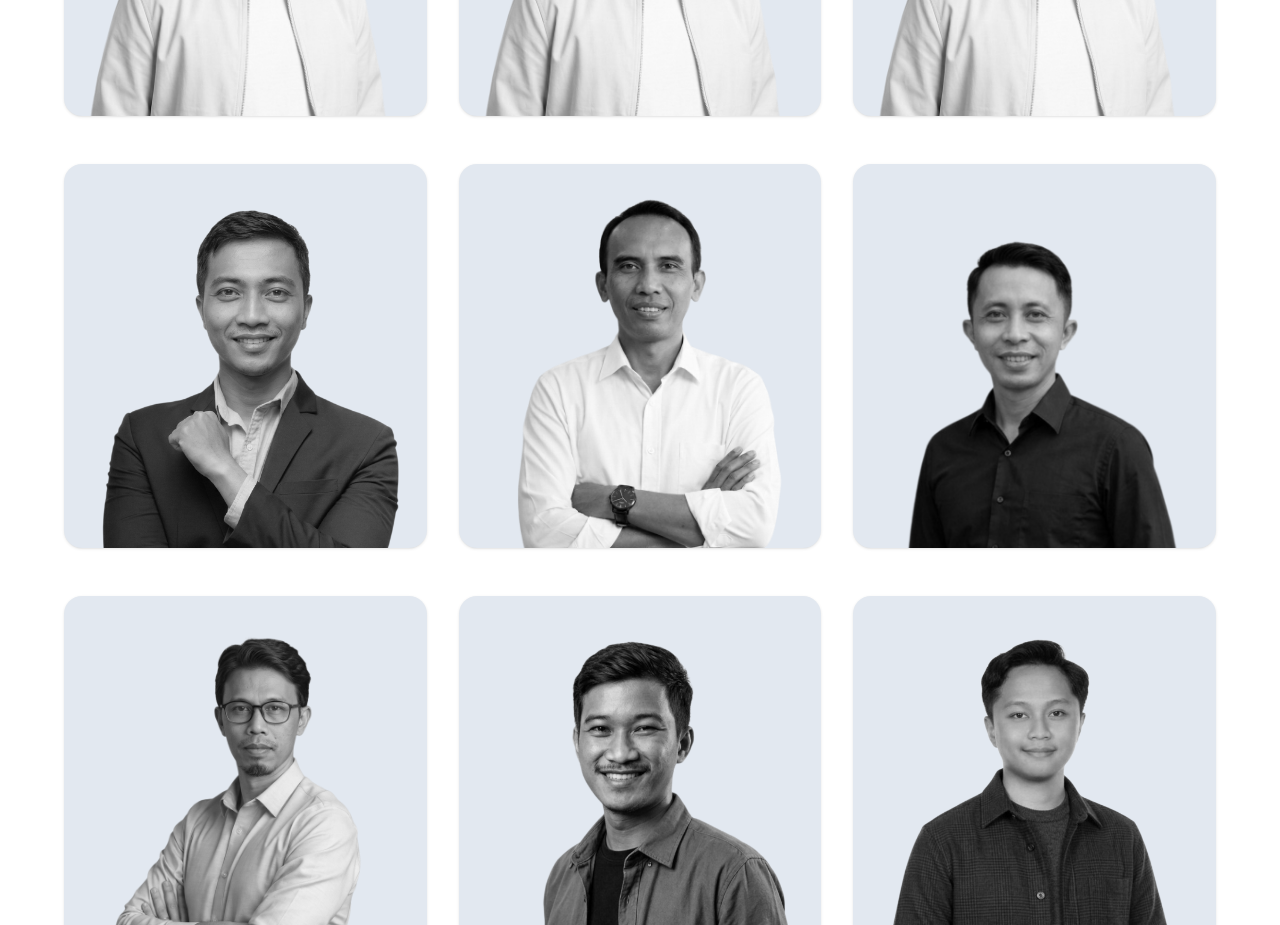
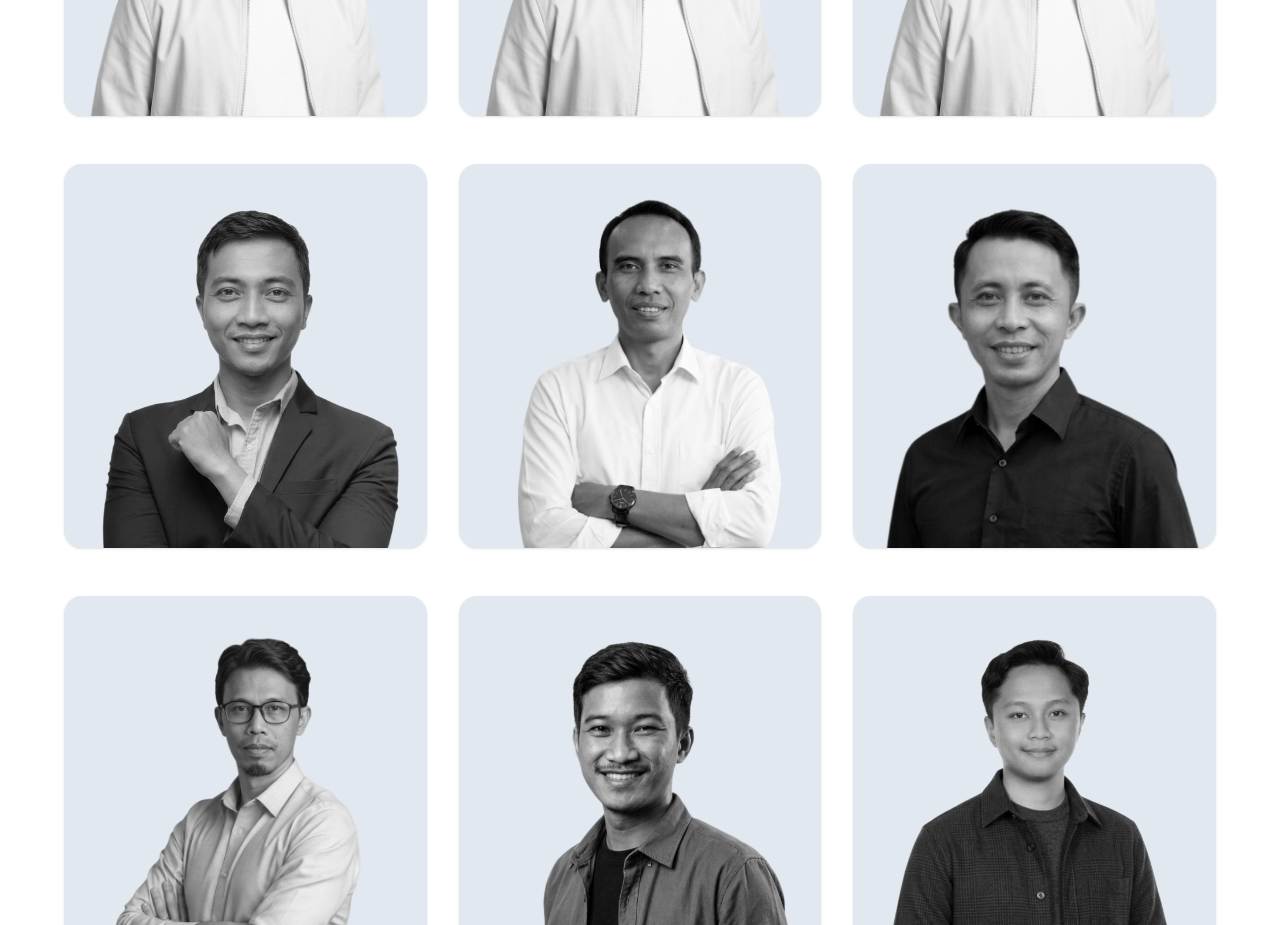
Before and after one commit to FauziSeptians/manufacture-apps-vendor, a Next.js app: page / in a window 1280 px wide. Shown: the part 10260-11185 px from the top of the page. Built offline with nearby package versions, Linux system fonts and the light colour scheme; a web font is replaced by a local one; what @heroui/system would draw is missing.

Commit message:
fix: scale

```diff
--- a/src/components/organism/OurtTeamSection.tsx
+++ b/src/components/organism/OurtTeamSection.tsx
@@ -36,7 +36,7 @@ const TEAM_DATA = [
     name: 'Dendra',
     role: 'Head of Product Development',
     image: '/assets/teams/dendra.png',
-    imageClass: 'pt-8 group-hover:!scale-140',
+    imageClass: 'scale-120 pt-6 group-hover:!scale-130',
   },
   {
     name: 'Ujang Jumad',
```
